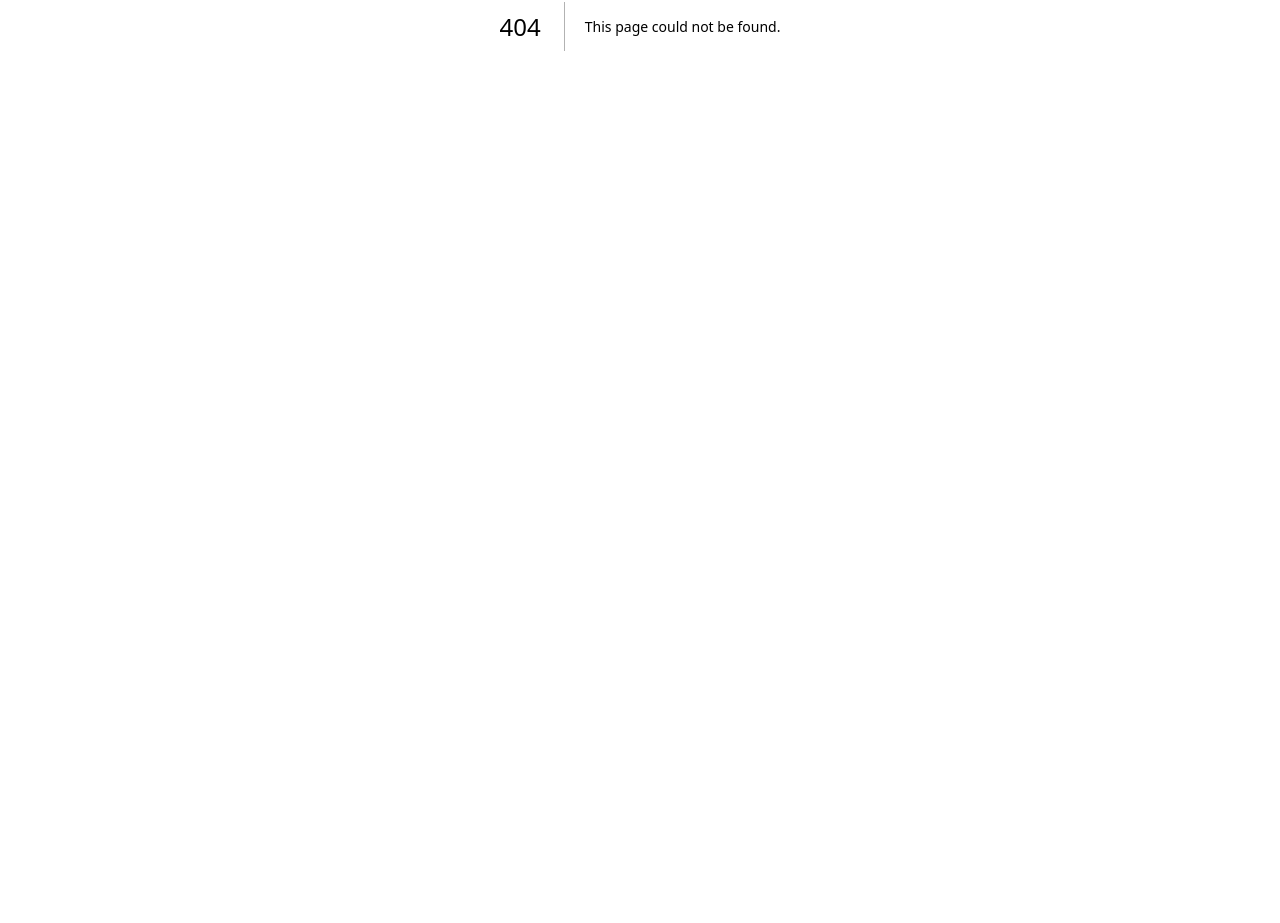
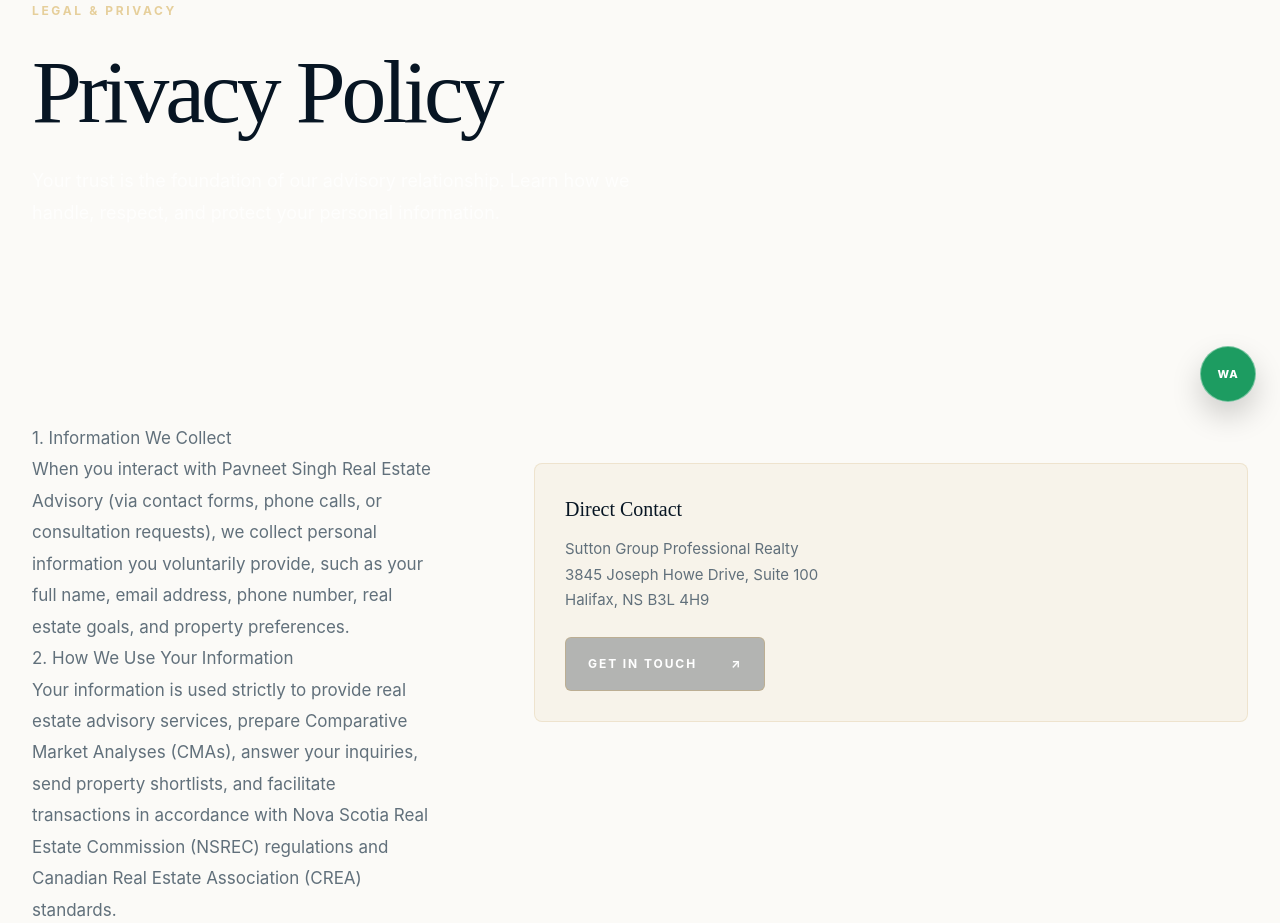
Before and after one commit to DEVuttkarsh12/pavneet-singh-realtor1, a Next.js app: page /privacy-policy in a window 1280 px wide. Before the commit this address had no page. Shown: the part 374-1297 px from the top of the page. Before the commit the page ends 800 px from the top, so only its background shows below. Built offline with nearby package versions, Linux system fonts and the light colour scheme.

Commit message:
Add Privacy Policy and Terms of Service pages, verify all site components and links, and pass full build audit

```diff
--- /dev/null
+++ b/app/privacy-policy/page.tsx
@@ -0,0 +1,69 @@
+import type { Metadata } from "next";
+import Link from "next/link";
+import { Footer } from "../components/Footer";
+import { Header } from "../components/Header";
+
+export const metadata: Metadata = {
+  title: "Privacy Policy | Pavneet Singh Real Estate",
+  description: "Privacy Policy for Pavneet Singh Real Estate Advisory services in Nova Scotia. Learn how we handle and protect your personal information.",
+};
+
+export default function PrivacyPolicyPage() {
+  return (
+    <main className="page-shell">
+      <Header />
+      <section className="page-hero">
+        <div className="page-hero-content shell">
+          <p className="eyebrow light">Legal &amp; Privacy</p>
+          <h1>Privacy Policy</h1>
+          <p className="lead">
+            Your trust is the foundation of our advisory relationship. Learn how we handle, respect, and protect your personal information.
+          </p>
+        </div>
+      </section>
+
+      <section className="content-section">
+        <div className="shell content-grid">
+          <div className="prose">
+            <h2>1. Information We Collect</h2>
+            <p>
+              When you interact with Pavneet Singh Real Estate Advisory (via contact forms, phone calls, or consultation requests), we collect personal information you voluntarily provide, such as your full name, email address, phone number, real estate goals, and property preferences.
+            </p>
+
+            <h2>2. How We Use Your Information</h2>
+            <p>
+              Your information is used strictly to provide real estate advisory services, prepare Comparative Market Analyses (CMAs), answer your inquiries, send property shortlists, and facilitate transactions in accordance with Nova Scotia Real Estate Commission (NSREC) regulations and Canadian Real Estate Association (CREA) standards.
+            </p>
+
+            <h2>3. Protection &amp; Confidentiality</h2>
+            <p>
+              We do not sell, rent, or trade your personal information to third parties. Information may only be shared with licensed transaction partners (such as legal counsel, mortgage brokers, home inspectors, or co-operating brokerages) with your knowledge and consent for the purpose of completing your real estate transaction.
+            </p>
+
+            <h2>4. PIPEDA Compliance</h2>
+            <p>
+              We comply with Canada&apos;s Personal Information Protection and Electronic Documents Act (PIPEDA). You have the right to request access to the personal information we hold about you or request corrections at any time.
+            </p>
+
+            <h2>5. Contact Us</h2>
+            <p>
+              If you have questions regarding this Privacy Policy or your personal data, please contact Pavneet Singh directly at <a href="mailto:realtorpavneetsingh@gmail.com">realtorpavneetsingh@gmail.com</a> or call <a href="tel:+19028099399">902 809 9399</a>.
+            </p>
+          </div>
+
+          <aside className="sidebar">
+            <div className="info-callout">
+              <h4>Direct Contact</h4>
+              <p>Sutton Group Professional Realty<br />3845 Joseph Howe Drive, Suite 100<br />Halifax, NS B3L 4H9</p>
+              <Link className="button button-gold" style={{ marginTop: '16px' }} href="/contact">
+                Get in touch <span aria-hidden="true">↗</span>
+              </Link>
+            </div>
+          </aside>
+        </div>
+      </section>
+
+      <Footer />
+    </main>
+  );
+}
--- /dev/null
+++ b/app/terms/page.tsx
@@ -0,0 +1,69 @@
+import type { Metadata } from "next";
+import Link from "next/link";
+import { Footer } from "../components/Footer";
+import { Header } from "../components/Header";
+
+export const metadata: Metadata = {
+  title: "Terms of Service | Pavneet Singh Real Estate",
+  description: "Terms of Service for Pavneet Singh Real Estate Advisory website and services.",
+};
+
+export default function TermsPage() {
+  return (
+    <main className="page-shell">
+      <Header />
+      <section className="page-hero">
+        <div className="page-hero-content shell">
+          <p className="eyebrow light">Legal &amp; Governance</p>
+          <h1>Terms of Service</h1>
+          <p className="lead">
+            Terms and conditions governing your use of this website and real estate advisory communications.
+          </p>
+        </div>
+      </section>
+
+      <section className="content-section">
+        <div className="shell content-grid">
+          <div className="prose">
+            <h2>1. Advisory &amp; Representation</h2>
+            <p>
+              The content provided on this website is for general informational purposes and does not constitute a formal agency relationship or binding legal advice. A formal real estate representation relationship is established only upon signing an official Nova Scotia Real Estate Commission (NSREC) Buyer Representation Agreement or Listing Agreement.
+            </p>
+
+            <h2>2. CREA &amp; MLS® Trademarks</h2>
+            <p>
+              The terms REALTOR®, REALTORS®, and the REALTOR® logo are controlled by The Canadian Real Estate Association (CREA) and identify real estate professionals who are members of CREA. MLS®, Multiple Listing Service®, and the associated logos are trademarks owned by CREA and identify the quality of services provided by real estate professionals who are members of CREA.
+            </p>
+
+            <h2>3. Property Data &amp; Accuracy</h2>
+            <p>
+              Property listing information displayed on this site is obtained from sources believed to be reliable, including the Nova Scotia Association of REALTORS® (NSAR) MLS® system. However, property details, prices, availability, measurements, and taxes are subject to change and should be independently verified.
+            </p>
+
+            <h2>4. Intellectual Property</h2>
+            <p>
+              All original content, text, guides, community profiles, and design elements on this site are the property of Pavneet Singh Real Estate Advisory and are protected by Canadian copyright law.
+            </p>
+
+            <h2>5. Questions &amp; Inquiries</h2>
+            <p>
+              If you have any questions about these Terms of Service, please reach out to Pavneet Singh at <a href="mailto:realtorpavneetsingh@gmail.com">realtorpavneetsingh@gmail.com</a>.
+            </p>
+          </div>
+
+          <aside className="sidebar">
+            <div className="info-callout">
+              <h4>Questions?</h4>
+              <p>Contact Pavneet Singh for clarification on real estate representation or market details.</p>
+              <Link className="button button-gold" style={{ marginTop: '16px' }} href="/contact">
+                Contact Pavneet <span aria-hidden="true">↗</span>
+              </Link>
+            </div>
+          </aside>
+        </div>
+      </section>
+
+      <Footer />
+    </main>
+  );
+}
```
